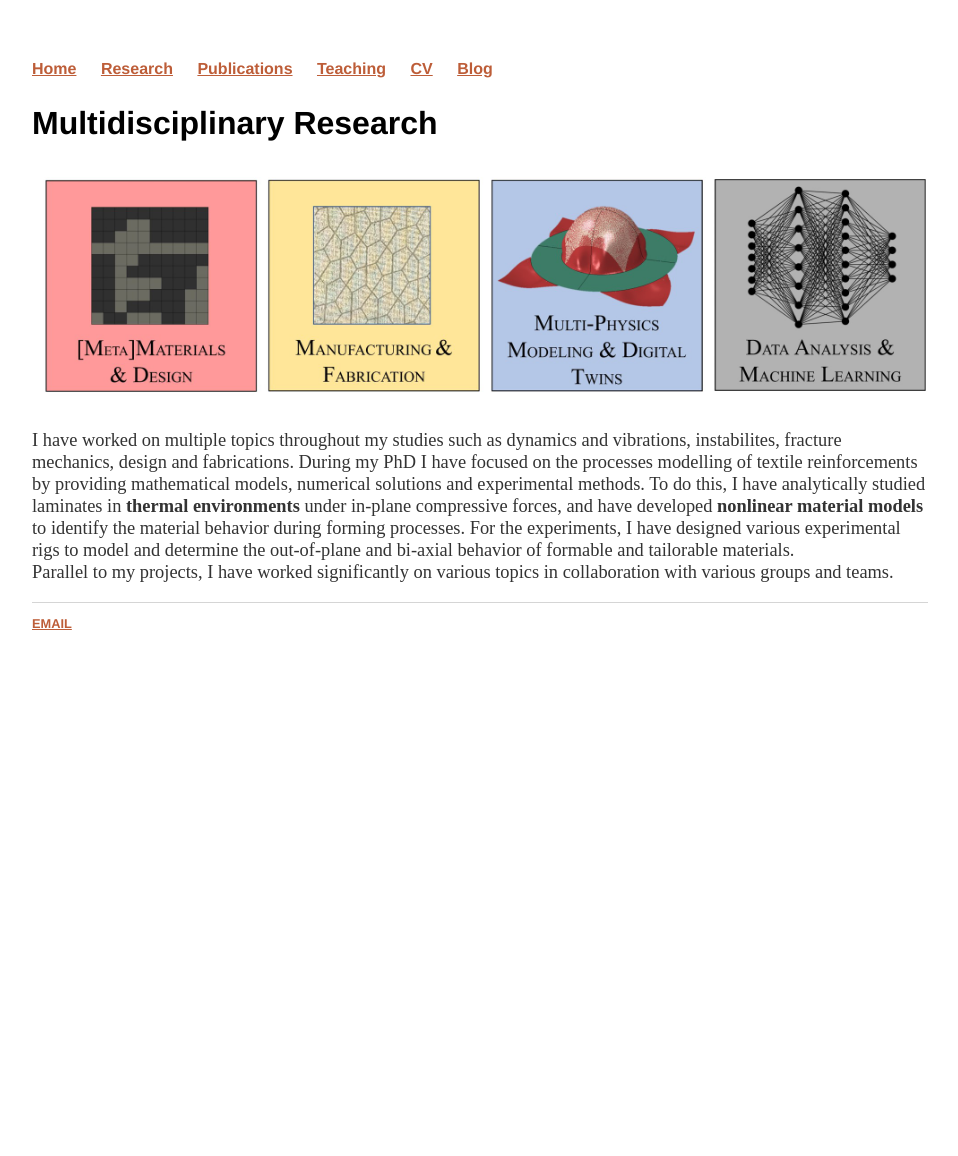
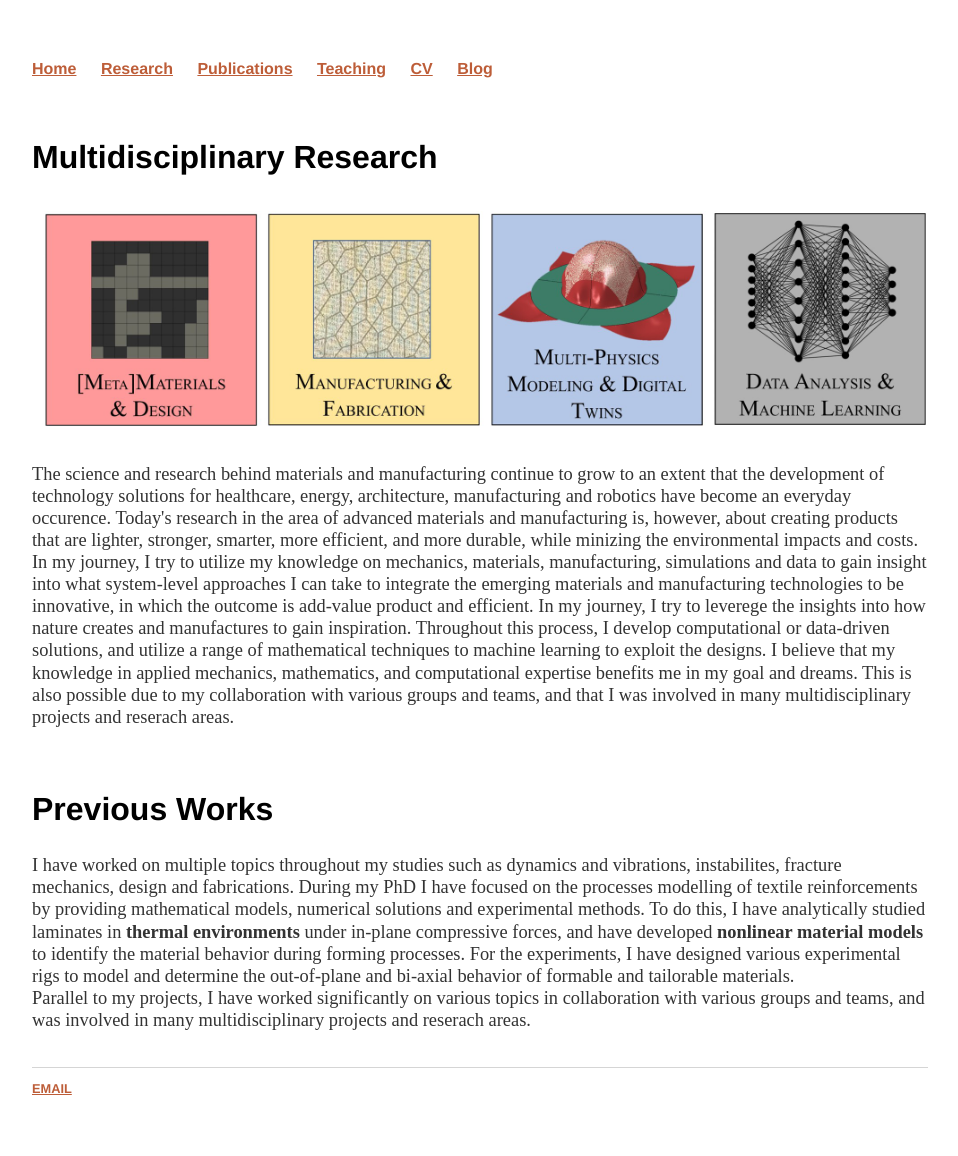
Before and after one commit to rsourki/rsourki.github.io, a Jekyll site: the page built from research/index.html, in a window 1280 px wide. Shown: the whole page, without its empty margins (160-1118 px from the left). Built offline with Jekyll 4.4.1, drawn with Linux system fonts in a browser that asks for light colours; before the commit the page ends 900 px from its top, so only the background shows below that.

Commit message:
Update index.html

```diff
--- a/research/index.html
+++ b/research/index.html
@@ -3,17 +3,35 @@ layout: default
 title: Research - Reza Sourki Webpage
 ---
 <div class="blurb">
-
+	<br>
 	<h2>Multidisciplinary Research</h2>
 	<img src = "/img/rs_0.jpg"
  	alt = "RS_0"
  	class = "responsive-img"/>
-
+	<p>The science and research behind materials and manufacturing continue to grow
+	to an extent that the development of technology solutions for healthcare, energy, architecture,
+	manufacturing and robotics have become an everyday occurence.
+	Today's research in the area of advanced materials and manufacturing is, however, about creating products that
+	are lighter, stronger, smarter, more efficient, and more durable, while minizing the environmental impacts and costs.
+	In my journey, I try to utilize my knowledge on mechanics, materials, manufacturing, simulations and data to gain insight into
+	what system-level approaches I can take to integrate the emerging materials and manufacturing technologies to be innovative, in which the outcome is
+	add-value product and efficient.
+	In my journey, I try to leverege the insights into how nature creates and manufactures to gain inspiration. Throughout this process, I develop
+	computational or data-driven solutions, and utilize a range of mathematical techniques to machine learning to exploit the designs.
+	I believe that my knowledge in applied mechanics, mathematics, and computational expertise benefits me in my goal and dreams. This is also possible
+	due to my collaboration with various groups and teams, and that I was involved in many multidisciplinary projects and reserach areas.
+	</p>
+	<br>
+	<h2>Previous Works</h2>
 	<p>I have worked on multiple topics throughout my studies such as dynamics and vibrations, instabilites, fracture mechanics, design and fabrications.
   	During my PhD I have focused on the processes modelling of textile reinforcements by providing mathematical models, numerical solutions and experimental methods.
   	To do this, I have analytically studied laminates in <b>thermal environments</b> under in-plane compressive forces, and have developed <b>nonlinear material models</b> to identify the material behavior during forming processes.
   	For the experiments, I have designed various experimental rigs to model and determine the out-of-plane and bi-axial behavior of formable and tailorable materials.
   	<br>
-  Parallel to my projects, I have worked significantly on various topics in collaboration with various groups and teams.
+  	Parallel to my projects, I have worked significantly on various topics in collaboration with various groups and teams, and was involved in many multidisciplinary projects and reserach areas.
   	</p>
+	<br>
+
+
+
 </div><!-- /.blurb -->
```
Lines whose indentation alone changed are shown as unchanged.
